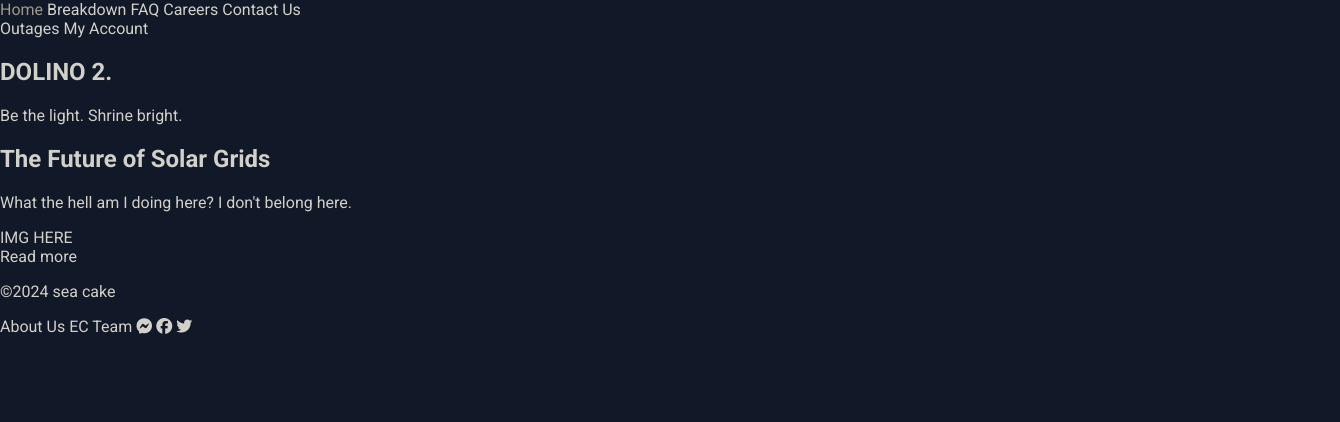
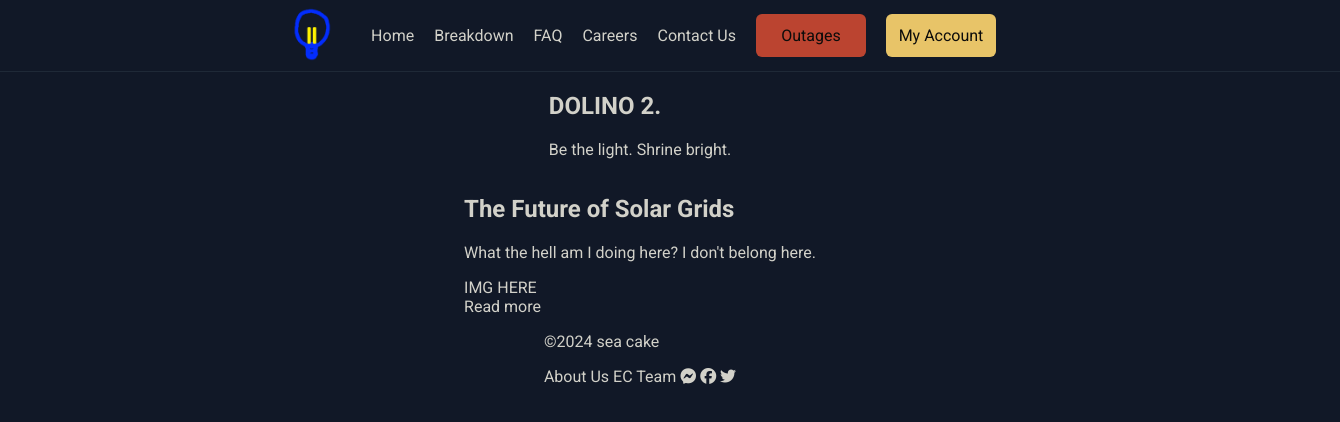
Before and after one commit to thandora/dolino-two, a plain HTML site: page index.html in a window 1280 px wide. Shown: the whole page, 1340 px wide, since content can reach past the window. Drawn offline with Linux system fonts and the light colour scheme.

Commit message:
style header

```diff
--- a/index.html
+++ b/index.html
@@ -16,7 +16,7 @@
   <body>
     <div class="main-container">
       <div class="header">
-        <div class="logo"></div>
+        <a class="logo-container" href="#"><img class="logo" src="img/logo.png" alt="" /></a>
         <div class="navigation">
           <a href="#">Home</a>
           <a href="#">Breakdown</a>
@@ -24,15 +24,15 @@
           <a href="#">Careers</a>
           <a href="#">Contact Us</a>
           <div class="nav-right">
-            <a href="#">Outages</a>
-            <a href="#">My Account</a>
+            <a href="#"><div class="outages">Outages</div></a>
+            <a href="#"><div class="account">My Account</div></a>
           </div>
         </div>
       </div>
 
       <div class="hero">
         <div class="left">
-          <h2 class="header">DOLINO 2.</h2>
+          <h2 class="title-header">DOLINO 2.</h2>
           <p class="tagline">Be the light. Shrine bright.</p>
         </div>
         <div class="right"></div>
--- a/style.css
+++ b/style.css
@@ -29,3 +29,79 @@ a:active {
 a:hover {
   color: hsl(53, 7%, 58%);
 }
+
+/* Main container */
+.main-container {
+  display: flex;
+  flex-direction: column;
+  align-items: center;
+}
+
+/* Header */
+.header {
+  min-width: 1400px;
+  padding: 0 344px;
+  display: flex;
+  width: 100%;
+  border-bottom: 1px solid #1f2937;
+  height: 72px;
+  align-items: center;
+}
+
+.logo-container {
+  margin-right: auto;
+}
+
+.logo {
+  width: 56px;
+  height: 56px;
+}
+
+.navigation {
+  display: flex;
+  align-items: center;
+  gap: 20px;
+}
+
+.navigation a {
+  padding: 12px 0;
+}
+
+.nav-right {
+  display: flex;
+  gap: 20px;
+  align-items: center;
+
+}
+
+.nav-right a {
+  text-align: center;
+}
+
+.outages {
+  border-radius: 6px;
+  width: 110px;
+  padding: 12px;
+  background-color: #bb4430;
+  border-radius: 6px;
+  color: #0c0c0b;
+}
+
+.outages:hover {
+  background-color: #8b3425;
+
+}
+
+.account {
+  border-radius: 6px;
+  width: 110px;
+  padding: 12px;
+  background-color: #e8c468;
+  color: #0c0c0b;
+}
+
+.account:hover {
+  background-color: #ac914e;
+}
+
+/* Hero */
```
Also changed, not shown: img/logo.png (added).
